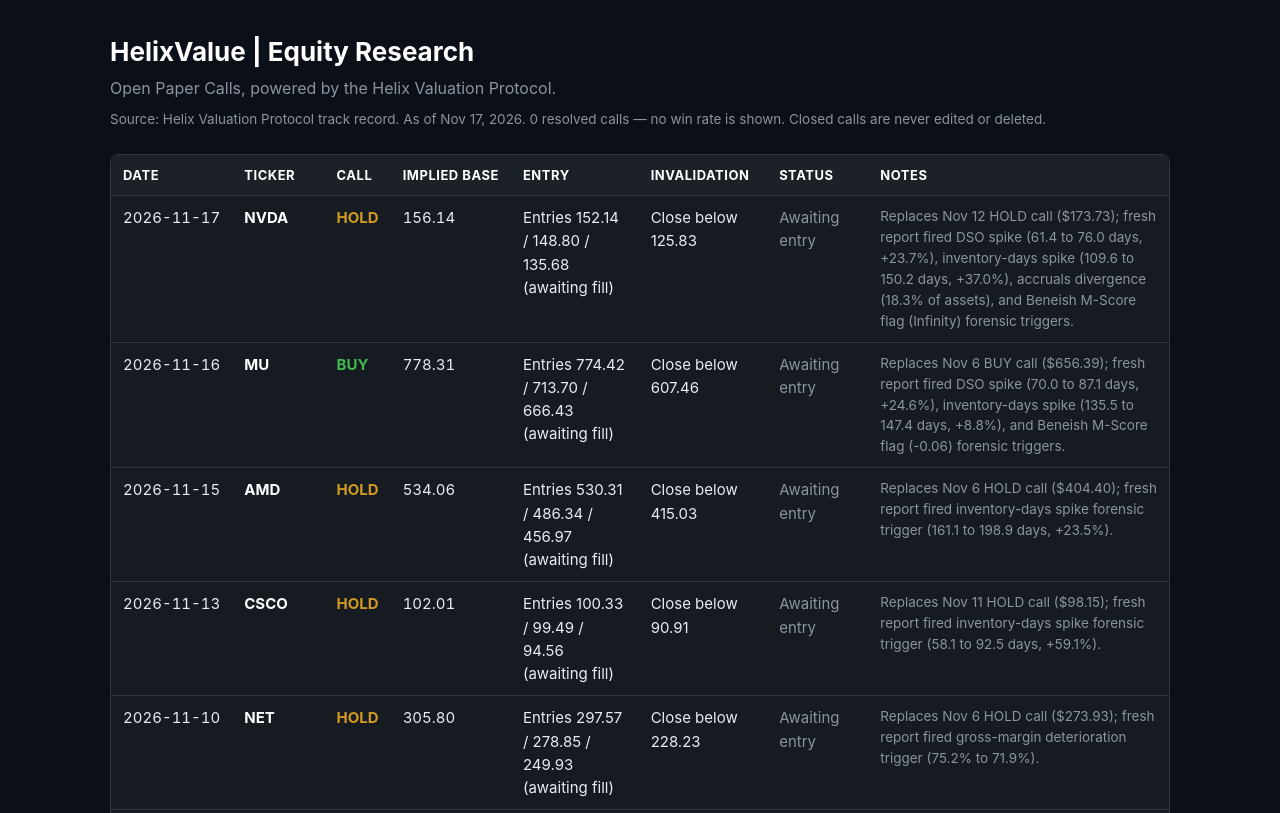
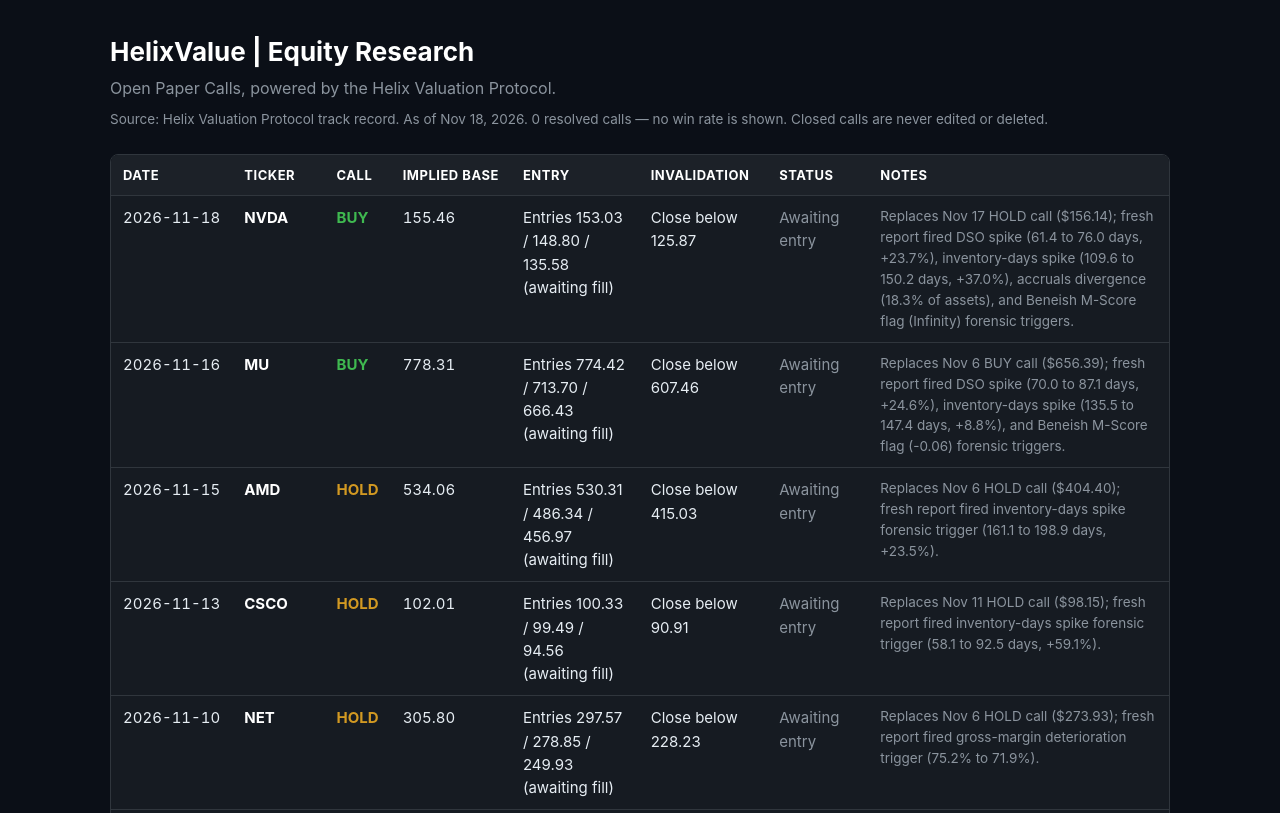
Before and after one commit to helixvalue/helixvalue-track-record, a plain HTML site: page index.html in a window 1280 px wide. Shown: the top 813 px of the page. Drawn offline with Linux system fonts and the light colour scheme.

Commit message:
Track record: refresh to Nov 18, 2026 (50 calls, 22 open, 0 resolved)

```diff
--- a/index.html
+++ b/index.html
@@ -51,7 +51,7 @@
 <div class="wrap">
   <h1>HelixValue | Equity Research</h1>
   <p class="subtitle">Open Paper Calls, powered by the Helix Valuation Protocol.</p>
-  <p class="disclaimer">Source: Helix Valuation Protocol track record. As of Nov 17, 2026. 0 resolved calls — no win rate is shown. Closed calls are never edited or deleted.</p>
+  <p class="disclaimer">Source: Helix Valuation Protocol track record. As of Nov 18, 2026. 0 resolved calls — no win rate is shown. Closed calls are never edited or deleted.</p>
 
   <div class="table-scroll">
   <table>
@@ -69,7 +69,7 @@
     </thead>
     <tbody>
       <tr>
-        <td class="num">2026-11-17</td><td class="ticker">NVDA</td><td class="call-hold">HOLD</td><td class="num">156.14</td><td>Entries 152.14 / 148.80 / 135.68 (awaiting fill)</td><td>Close below 125.83</td><td class="status-awaiting">Awaiting entry</td><td class="notes">Replaces Nov 12 HOLD call ($173.73); fresh report fired DSO spike (61.4 to 76.0 days, +23.7%), inventory-days spike (109.6 to 150.2 days, +37.0%), accruals divergence (18.3% of assets), and Beneish M-Score flag (Infinity) forensic triggers.</td>
+        <td class="num">2026-11-18</td><td class="ticker">NVDA</td><td class="call-buy">BUY</td><td class="num">155.46</td><td>Entries 153.03 / 148.80 / 135.58 (awaiting fill)</td><td>Close below 125.87</td><td class="status-awaiting">Awaiting entry</td><td class="notes">Replaces Nov 17 HOLD call ($156.14); fresh report fired DSO spike (61.4 to 76.0 days, +23.7%), inventory-days spike (109.6 to 150.2 days, +37.0%), accruals divergence (18.3% of assets), and Beneish M-Score flag (Infinity) forensic triggers.</td>
       </tr>
       <tr>
         <td class="num">2026-11-16</td><td class="ticker">MU</td><td class="call-buy">BUY</td><td class="num">778.31</td><td>Entries 774.42 / 713.70 / 666.43 (awaiting fill)</td><td>Close below 607.46</td><td class="status-awaiting">Awaiting entry</td><td class="notes">Replaces Nov 6 BUY call ($656.39); fresh report fired DSO spike (70.0 to 87.1 days, +24.6%), inventory-days spike (135.5 to 147.4 days, +8.8%), and Beneish M-Score flag (-0.06) forensic triggers.</td>
@@ -142,7 +142,7 @@
   </div>
 
   <p class="method">Method: entries are the first session after the call at that session's hourly-bar VWAP approximation (daily typical price fallback where noted). Buys close at top target, stop, invalidation close, or 90-day horizon; Holds run the full 90 days. Benchmark: SPY over the identical window (not shown here).</p>
-  <p class="updated">Last updated: Nov 17, 2026.</p>
+  <p class="updated">Last updated: Nov 18, 2026.</p>
 </div>
 </body>
 </html>
```
